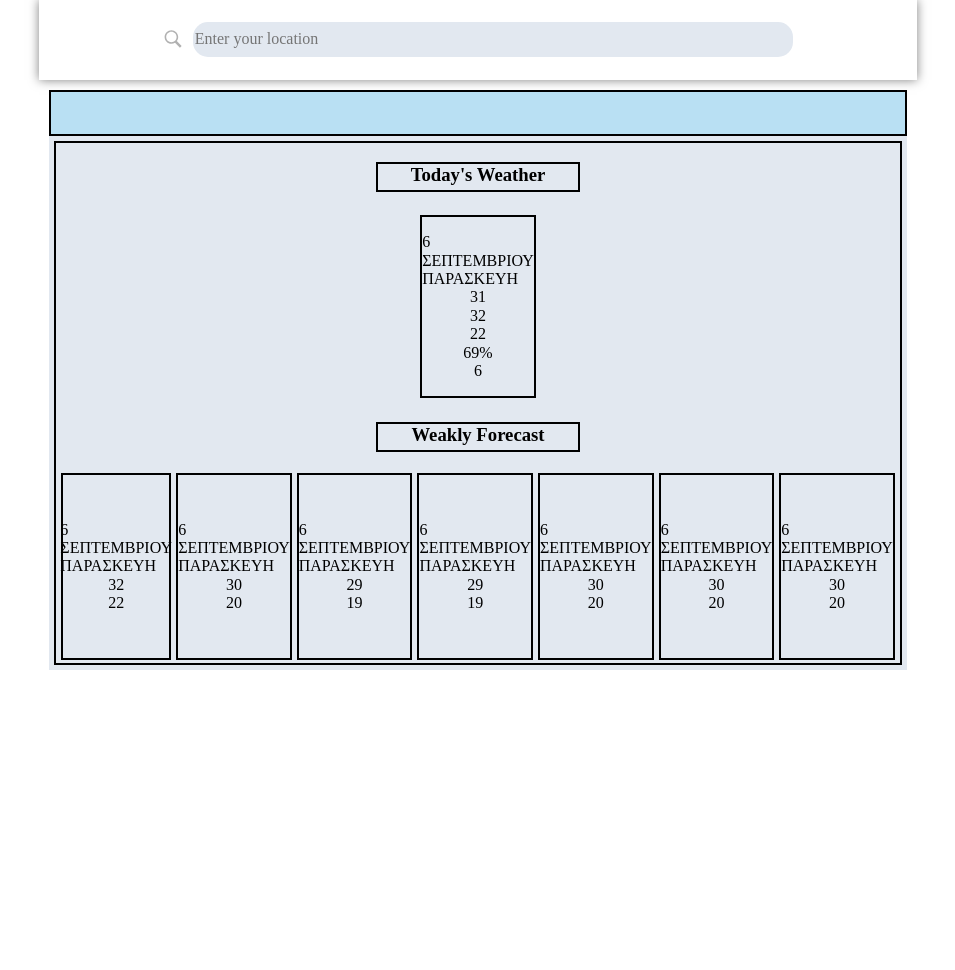
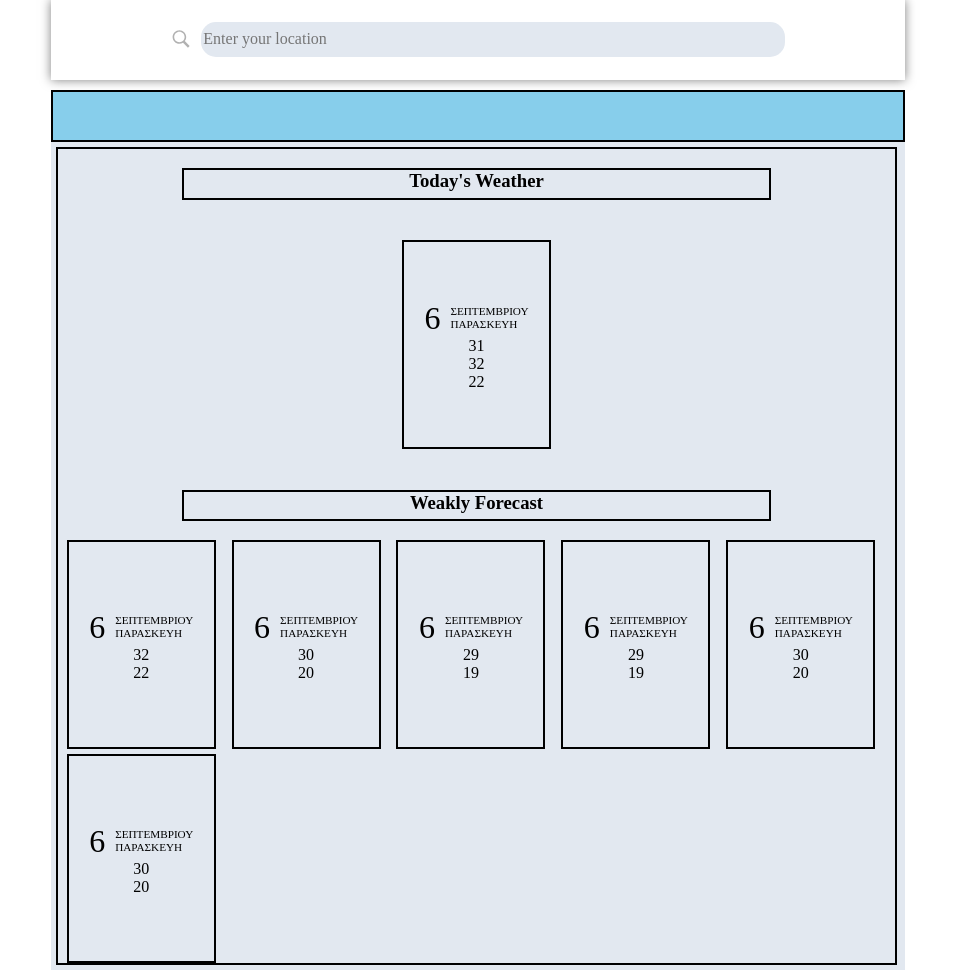
Before and after one commit to Olorin4/project-weather-app, a website built with webpack: page src/temp.html in a window 1280 px wide. Shown: the whole page, without its empty margins (162-1117 px from the left). Before the commit the page ends 800 px from the top, so only its background shows below. Built offline with nearby package versions, Linux system fonts and the light colour scheme.

Commit message:
Fix weather grid

```diff
--- a/src/display-weather.js
+++ b/src/display-weather.js
@@ -1,4 +1,5 @@
-// displayWeather.js renders weather data to the DOM.
+//  displayWeather.js creates new DOM elements and
+//  renders weather data in the main content section.
 
 import { fetchWeather } from "./get-data";
 import { processWeatherData } from "./process-data";
@@ -19,8 +20,30 @@ function renderTitle(location) {
     title.textContent = location;
 }
 
-export async function displayWeather(userLocation) {
+function createHeaders() {
+    const weatherDisplay = document.querySelector(".weather-display");
+    const currentWeather = document.querySelector(".current-weather-container");
+    const weaklyWeather = document.querySelector(".weakly-weather-container");
+    const header1 = document.createElement("h3");
+    const header2 = document.createElement("h3");
+    header1.textContent = "Today's Weather";
+    header2.textContent = "Weakly Weather";
+    weatherDisplay.insertBefore(header1, currentWeather);
+    weatherDisplay.insertBefore(header2, weaklyWeather);
+}
+
+function createWeatherCard() {
+
+}
+
+function renderCurrentWeather() {
+    createHeaders();
+    createWeatherCard();
+}
+
+async function displayWeather(userLocation) {
     const rawWeatherData = await fetchWeather(userLocation);
     const processedWeatherData = processWeatherData(rawWeatherData);
     renderTitle(processedWeatherData.currentWeather.location);
+    renderCurrentWeather();
 }
--- a/src/styles.css
+++ b/src/styles.css
@@ -1,20 +1,20 @@
 body {
     display: grid;
     grid-template-columns: 1fr 4fr 1fr;
-    grid-template-rows: 80px 600px;
+    grid-template-rows: 80px 900px;
 }
 
 /* HEADER */
 
 header {
-    border-bottom: 2px solid transparent;
-    box-shadow: 0 0 10px rgba(0, 0, 0, 0.5);
     grid-column: 2;
     grid-row: 1;
-    padding: 10px;
     display: flex;
     justify-content: center;
     align-items: center;
+    border-bottom: 2px solid transparent;
+    box-shadow: 0 0 10px rgba(0, 0, 0, 0.5);
+    padding: 10px;
 }
 
 .search-wrapper {
@@ -49,15 +49,17 @@ header {
 
 .main-content {
     grid-column: 2;
-    background-color: #e2e8f0;
-    margin: 10px;
+    grid-row: 2;
     display: flex;
     flex-direction: column;
+    background-color: #e2e8f0;
+    height: 880px;
+    margin-top: 10px;
 }
 
 .current-location {
-    height: 45px;
-    background-color: #b9e0f3;
+    height: 50px;
+    background-color: skyblue;
     border: 2px solid;
 }
 
@@ -67,18 +69,19 @@ header {
 }
 
 .weather-display {
-    height: 95%;
-    margin: 5px;
     display: flex;
     flex-direction: column;
     justify-content: center;
     align-items: center;
+    height: 840px;
+    width: max(320px, 98%);
+    margin: 5px;
     border: 2px solid;
 }
 
 h3 {
-    width: 200px;
-    height: 35px;
+    height: max(25px, 4%);
+    width: max(200px, 70%);
     text-align: center;
     border: 2px solid;
 }
@@ -88,27 +91,52 @@ h3 {
     flex-direction: column;
     justify-content: center;
     align-items: center;
-    height: min(250px, 50%);
-    padding: 5px;
+    height: max(300px, 35%);
+    width: max(300px, 95%);
 }
 
 .weakly-weather-container {
     display: grid;
-    grid-template-columns: repeat(auto-fit, minmax(110px, 1fr));
+    grid-template-rows: 1fr 1fr;
+    grid-template-columns: repeat(auto-fit, minmax(150px, 1fr));
     gap: 5px;
     justify-content: center;
     align-items: center;
-    height: min(250px, 50%);
-    width: min(100px, 50%);
-    padding: 5px;
+    height: max(400px, 55%);
+    width: max(300px, 98%);
 }
 
 .weather-card {
-    grid-row: 1;
     display: flex;
     flex-direction: column;
     justify-content: center;
     align-items: center;
-    height: 100%;
+    height: 205px;
+    width: 145px;
     border: 2px solid;
 }
+
+.date-header {
+    display: grid;
+    grid-template-rows: 1;
+    grid-template-columns: 1fr 3fr;
+    justify-content: center;
+    align-items: center;
+    height: 35px;
+    padding: 2px;
+}
+
+.daynumber {
+    grid-column: 1;
+    height: 100%;
+    width: 15px;
+    font-size: 2em;
+    text-align: center;
+}
+
+.day-and-month {
+    grid-column: 2;
+    display: flex;
+    flex-direction: column;
+    font-size: 0.7em;
+}
--- a/src/temp.html
+++ b/src/temp.html
@@ -31,17 +31,15 @@
                 <div class="current-weather-container">
                     <div class="weather-card" data-day="1">
                         <div class="date-header">
-                            <div class="daynumber-calendar">6</div>
-                            <div class="daymonth-calendar">
-                                <div class="month-calendar">ΣΕΠΤΕΜΒΡΙΟΥ</div>
-                                <div class="day-calendar">ΠΑΡΑΣΚΕΥΗ</div>
+                            <div class="daynumber">6</div>
+                            <div class="day-and-month">
+                                <div class="month">ΣΕΠΤΕΜΒΡΙΟΥ</div>
+                                <div class="dayname">ΠΑΡΑΣΚΕΥΗ</div>
                             </div>
                         </div>
                         <div class="current-temp">31</div>
                         <div class="maxtemp">32</div>
                         <div class="mintemp">22</div>
-                        <div class="humidity">69%</div>
-                        <div class="wind">6</div>
                         <div class="weather-icon"></div>
                     </div>
                 </div>
@@ -49,10 +47,10 @@
                 <div class="weakly-weather-container">
                     <div class="weather-card" data-day="2">
                         <div class="date-header">
-                            <div class="daynumber-calendar">6</div>
-                            <div class="daymonth-calendar">
-                                <div class="month-calendar">ΣΕΠΤΕΜΒΡΙΟΥ</div>
-                                <div class="day-calendar">ΠΑΡΑΣΚΕΥΗ</div>
+                            <div class="daynumber">6</div>
+                            <div class="day-and-month">
+                                <div class="month">ΣΕΠΤΕΜΒΡΙΟΥ</div>
+                                <div class="dayname">ΠΑΡΑΣΚΕΥΗ</div>
                             </div>
                         </div>
                         <div class="maxtemp">32</div>
@@ -61,10 +59,10 @@
                     </div>
                     <div class="weather-card" data-day="3">
                         <div class="date-header">
-                            <div class="daynumber-calendar">6</div>
-                            <div class="daymonth-calendar">
-                                <div class="month-calendar">ΣΕΠΤΕΜΒΡΙΟΥ</div>
-                                <div class="day-calendar">ΠΑΡΑΣΚΕΥΗ</div>
+                            <div class="daynumber">6</div>
+                            <div class="day-and-month">
+                                <div class="month">ΣΕΠΤΕΜΒΡΙΟΥ</div>
+                                <div class="dayname">ΠΑΡΑΣΚΕΥΗ</div>
                             </div>
                         </div>
                         <div class="maxtemp">30</div>
@@ -73,10 +71,10 @@
                     </div>
                     <div class="weather-card" data-day="4">
                         <div class="date-header">
-                            <div class="daynumber-calendar">6</div>
-                            <div class="daymonth-calendar">
-                                <div class="month-calendar">ΣΕΠΤΕΜΒΡΙΟΥ</div>
-                                <div class="day-calendar">ΠΑΡΑΣΚΕΥΗ</div>
+                            <div class="daynumber">6</div>
+                            <div class="day-and-month">
+                                <div class="month">ΣΕΠΤΕΜΒΡΙΟΥ</div>
+                                <div class="dayname">ΠΑΡΑΣΚΕΥΗ</div>
                             </div>
                         </div>
                         <div class="maxtemp">29</div>
@@ -85,10 +83,10 @@
                     </div>
                     <div class="weather-card" data-day="5">
                         <div class="date-header">
-                            <div class="daynumber-calendar">6</div>
-                            <div class="daymonth-calendar">
-                                <div class="month-calendar">ΣΕΠΤΕΜΒΡΙΟΥ</div>
-                                <div class="day-calendar">ΠΑΡΑΣΚΕΥΗ</div>
+                            <div class="daynumber">6</div>
+                            <div class="day-and-month">
+                                <div class="month">ΣΕΠΤΕΜΒΡΙΟΥ</div>
+                                <div class="dayname">ΠΑΡΑΣΚΕΥΗ</div>
                             </div>
                         </div>
                         <div class="maxtemp">29</div>
@@ -97,10 +95,10 @@
                     </div>
                     <div class="weather-card" data-day="6">
                         <div class="date-header">
-                            <div class="daynumber-calendar">6</div>
-                            <div class="daymonth-calendar">
-                                <div class="month-calendar">ΣΕΠΤΕΜΒΡΙΟΥ</div>
-                                <div class="day-calendar">ΠΑΡΑΣΚΕΥΗ</div>
+                            <div class="daynumber">6</div>
+                            <div class="day-and-month">
+                                <div class="month">ΣΕΠΤΕΜΒΡΙΟΥ</div>
+                                <div class="dayname">ΠΑΡΑΣΚΕΥΗ</div>
                             </div>
                         </div>
                         <div class="maxtemp">30</div>
@@ -109,22 +107,10 @@
                     </div>
                     <div class="weather-card" data-day="7">
                         <div class="date-header">
-                            <div class="daynumber-calendar">6</div>
-                            <div class="daymonth-calendar">
-                                <div class="month-calendar">ΣΕΠΤΕΜΒΡΙΟΥ</div>
-                                <div class="day-calendar">ΠΑΡΑΣΚΕΥΗ</div>
-                            </div>
-                        </div>
-                        <div class="maxtemp">30</div>
-                        <div class="mintemp">20</div>
-                        <div class="weather-icon"></div>
-                    </div>
-                    <div class="weather-card" data-day="8">
-                        <div class="date-header">
-                            <div class="daynumber-calendar">6</div>
-                            <div class="daymonth-calendar">
-                                <div class="month-calendar">ΣΕΠΤΕΜΒΡΙΟΥ</div>
-                                <div class="day-calendar">ΠΑΡΑΣΚΕΥΗ</div>
+                            <div class="daynumber">6</div>
+                            <div class="day-and-month">
+                                <div class="month">ΣΕΠΤΕΜΒΡΙΟΥ</div>
+                                <div class="dayname">ΠΑΡΑΣΚΕΥΗ</div>
                             </div>
                         </div>
                         <div class="maxtemp">30</div>
```
